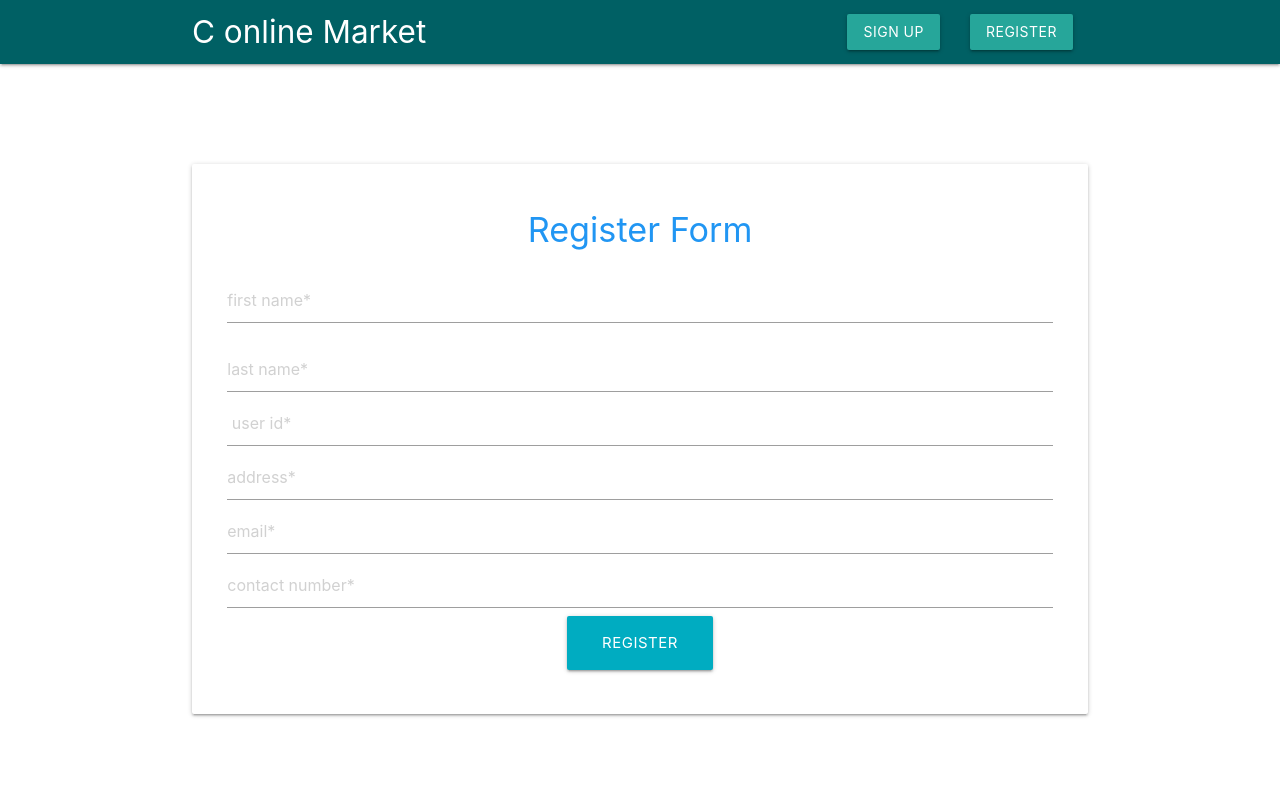
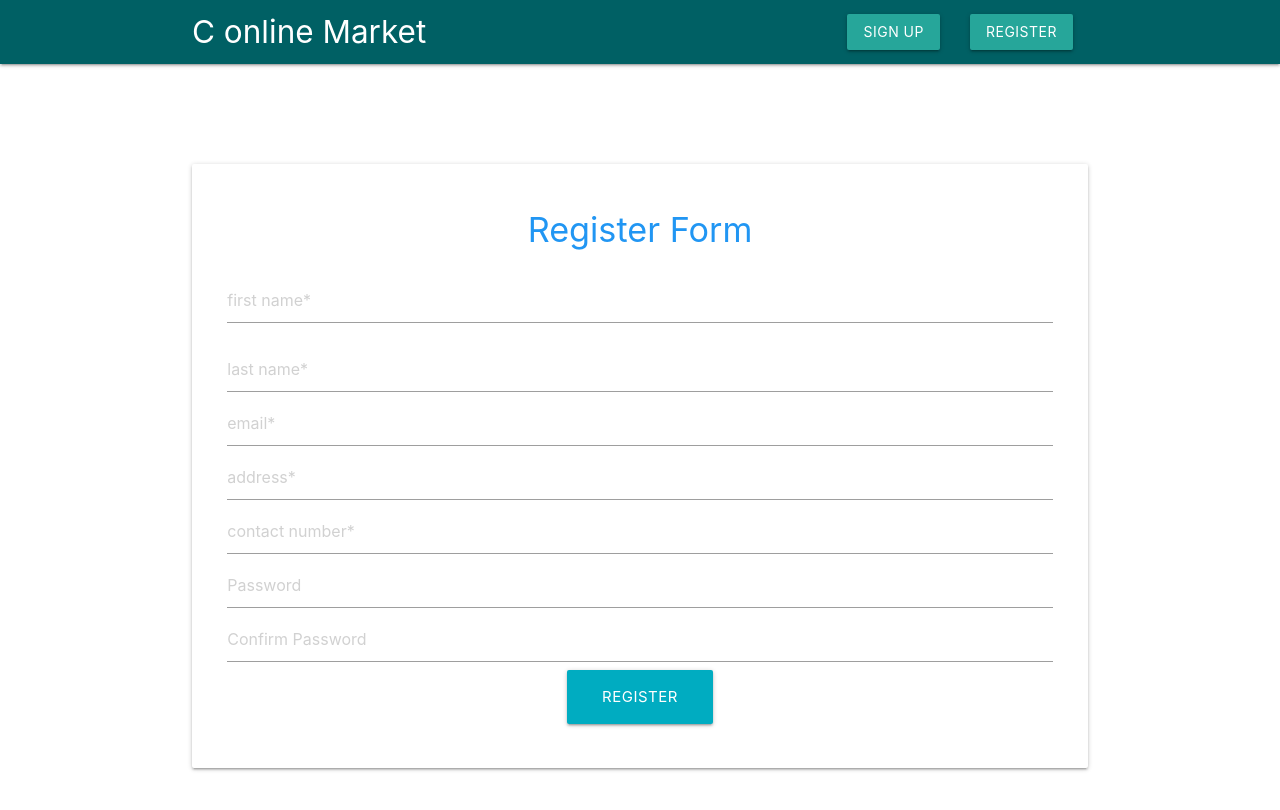
Before and after one commit to ishara28/DB_Sem4_Project, a React (Create React App) app in the folder frontend/: page /register in a window 1280 px wide. Shown: the top 810 px of the page. Built offline with nearby package versions, Linux system fonts and the light colour scheme.

Commit message:
Can register a user now

```diff
--- a/frontend/package.json
+++ b/frontend/package.json
@@ -10,7 +10,8 @@
     "react-router-dom": "^5.1.2",
     "react-scripts": "3.2.0",
     "reactstrap": "^8.2.0",
-    "semantic-ui-react": "^0.88.2"
+    "semantic-ui-react": "^0.88.2",
+    "uuid": "^3.3.3"
   },
   "scripts": {
     "start": "react-scripts start",
--- a/frontend/src/componets/Register.js
+++ b/frontend/src/componets/Register.js
@@ -1,20 +1,22 @@
 import React, { Component } from "react";
-import Axios from "axios";
+import axios from "axios";
+const uuidv4 = require("uuid/v4");
 // import Redirect from "react-router"
 
 export class Register extends Component {
   state = {
-    first_name: null,
-    last_name: null,
-    email: null,
-    user_id: null,
-    contact_number: null,
-    address: null,
-    redirect:true
+    first_name: "",
+    last_name: "",
+    email: "",
+    address: "",
+    contact_number: "",
+    password: "",
+    password2: "",
+    redirect: true
   };
 
-  handleSubmit = e => {
-    e.preventDefault();
+  // handleSubmit = e => {
+  //   e.preventDefault();
   // Axios.post("http://localhost:5000/user/adduser"+this.state.first_name)
   // var querystring = require('querystring');
   // Axios.post("http://localhost:5000/user", querystring.stringify({ foo: 'bar' }))
@@ -32,26 +34,56 @@ export class Register extends Component {
 
   //       console.log("respond fEnd");
   //     });
-   const {first_name,last_name,email,user_id,contact_number,address}=this.state;
-    Axios.post("http://localhost:5000/user", {
-      first_name: first_name,
-      last_name: last_name,
-      email: email,
-      user_id: user_id,
-      contact_number: contact_number,
-      address: address
-    })
-      .then(function(response) {
-        if(response.data=="Enter unique user name"){
-          console.log("78564212112")
-          this.props.history.push("13")
-        }else{
-          console.log(response)
-        }
-      })
-      .catch(function(error) {
-        console.log(error);
-      });
+  //   const {
+  //     first_name,
+  //     last_name,
+  //     email,
+  //     user_id,
+  //     contact_number,
+  //     address
+  //   } = this.state;
+  //   Axios.post("http://localhost:5000/user", {
+  //     first_name: first_name,
+  //     last_name: last_name,
+  //     email: email,
+  //     user_id: user_id,
+  //     contact_number: contact_number,
+  //     address: address,
+  //     password: ""
+  //   })
+  //     .then(function(response) {
+  //       if (response.data == "Enter unique user name") {
+  //         console.log("78564212112");
+  //         this.props.history.push("13");
+  //       } else {
+  //         console.log(response);
+  //       }
+  //     })
+  //     .catch(function(error) {
+  //       console.log(error);
+  //     });
+  // };
+
+  handleSubmit = e => {
+    e.preventDefault();
+
+    const newUser = {
+      user_id: uuidv4(),
+      first_name: this.state.first_name,
+      last_name: this.state.last_name,
+      email: this.state.email,
+      address: this.state.address,
+      contact_number: this.state.contact_number,
+      password: this.state.password,
+      password2: this.state.password2
+    };
+    console.log(newUser);
+
+    axios
+      .post("http://localhost:5000/user/register", newUser)
+      .then(res => console.log(res.data));
+
+    // window.location = "/";
   };
 
   handleChange = e => {
@@ -64,9 +96,7 @@ export class Register extends Component {
     //   return <Redirect to="/showcase" />;
     // }
 
-
     return (
-
       <div className="container" style={{ margin: "100px auto" }}>
         <div className="row card hoverable">
           <div className="card-content">
@@ -79,7 +109,8 @@ export class Register extends Component {
                     onChange={this.handleChange}
                     value={this.state.first_name}
                     name="first_name"
-                    placeholder="first name*" required
+                    placeholder="first name*"
+                    required
                   ></input>
                 </div>
               </div>
@@ -92,22 +123,22 @@ export class Register extends Component {
                     value={this.state.last_name}
                     name="last_name"
                     placeholder="last name*"
+                    required
                   ></input>
                 </div>
               </div>
-
               <div className="col s12">
                 <div className="">
                   <input
                     type="text"
                     onChange={this.handleChange}
-                    value={this.state.user_id}
-                    name="user_id"
-                    placeholder=" user id*" required
+                    value={this.state.email}
+                    name="email"
+                    placeholder="email*"
+                    required
                   ></input>
                 </div>
               </div>
-
               <div className="col s12">
                 <div className="">
                   <input
@@ -116,18 +147,7 @@ export class Register extends Component {
                     value={this.state.address}
                     name="address"
                     placeholder="address*"
-                  ></input>
-                </div>
-              </div>
-
-              <div className="col s12">
-                <div className="">
-                  <input
-                    type="text"
-                    onChange={this.handleChange}
-                    value={this.state.email}
-                    name="email"
-                    placeholder="email*"
+                    required
                   ></input>
                 </div>
               </div>
@@ -140,6 +160,31 @@ export class Register extends Component {
                     value={this.state.contact_number}
                     name="contact_number"
                     placeholder="contact number*"
+                    required
+                  ></input>
+                </div>
+              </div>
+              <div className="col s12">
+                <div className="">
+                  <input
+                    type="password"
+                    onChange={this.handleChange}
+                    value={this.state.password}
+                    name="password"
+                    placeholder="Password"
+                    required
+                  ></input>
+                </div>
+              </div>
+              <div className="col s12">
+                <div className="">
+                  <input
+                    type="password"
+                    onChange={this.handleChange}
+                    value={this.state.password2}
+                    name="password2"
+                    placeholder="Confirm Password"
+                    required
                   ></input>
                 </div>
               </div>
```
Also changed, not shown: 2 other files (tests, documents, lock files or other folders). Lines whose indentation alone changed are shown as unchanged.
